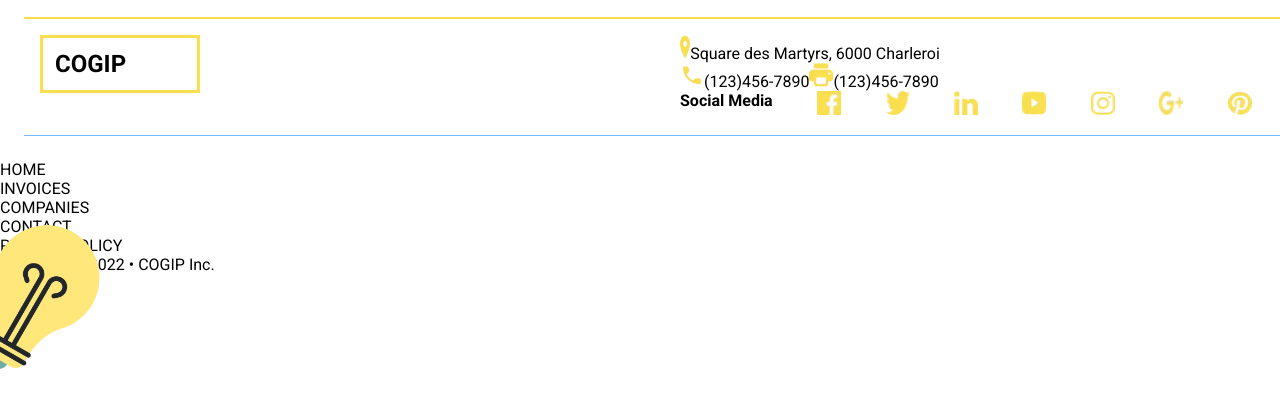
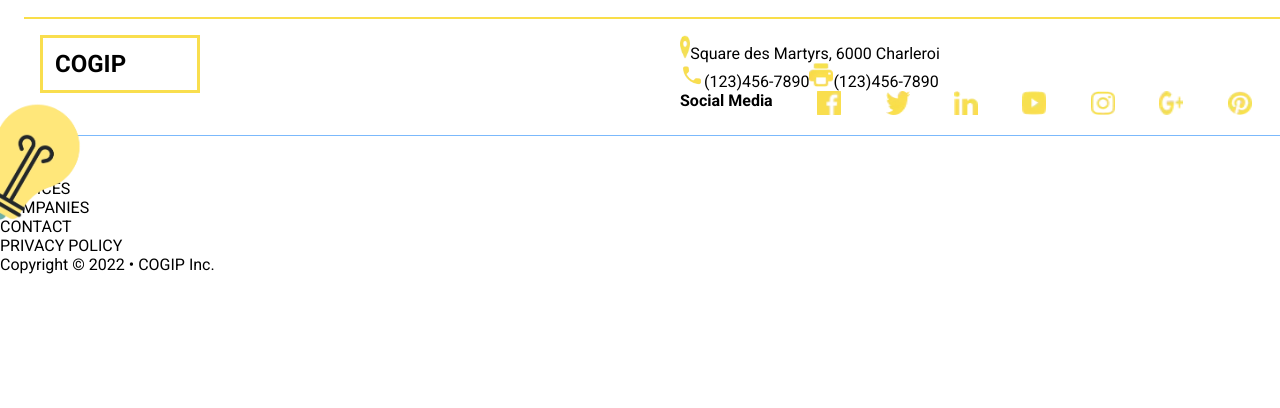
Before and after one commit to manesjonathan/Cogip_Project, a React (Create React App) app: page / in a window 1280 px wide. Shown: the part 1450-1858 px from the top of the page. After the commit the page ends 1724 px from the top, so only its background shows below. Built offline with nearby package versions, Linux system fonts and the light colour scheme; no server answers.

Commit message:
workfriday

```diff
--- a/src/styles/partials/_displayarray.scss
+++ b/src/styles/partials/_displayarray.scss
@@ -80,7 +80,7 @@ td{
 }
 
 table{
-    width: 82%;
+    width: 90%;
     text-align: left;
     border-collapse: collapse;
 }
@@ -93,17 +93,18 @@ table{
 
 .tab01-img{
     width:10em;
+
 }
 
 .tab02-img{
     top:0;
-    margin-top: 102em;
-    width:10em;
+    margin-top: 95em;
+    width:8em;
 
 }
 
 .img-yellow19{
-    margin-left: 5em;
-    margin-top: 22.5em;
+    margin-left: 7em;
+    margin-top: 21em;
 }
 }
--- a/src/styles/styles.css
+++ b/src/styles/styles.css
@@ -306,7 +306,7 @@ td {
     padding-left: 10%;
   }
   table {
-    width: 82%;
+    width: 90%;
     text-align: left;
     border-collapse: collapse;
   }
@@ -319,12 +319,12 @@ td {
   }
   .tab02-img {
     top: 0;
-    margin-top: 102em;
-    width: 10em;
+    margin-top: 95em;
+    width: 8em;
   }
   .img-yellow19 {
-    margin-left: 5em;
-    margin-top: 22.5em;
+    margin-left: 7em;
+    margin-top: 21em;
   }
 }
 .header-home {
```
Also changed, not shown: 1 other file (tests, documents, lock files or other folders).
